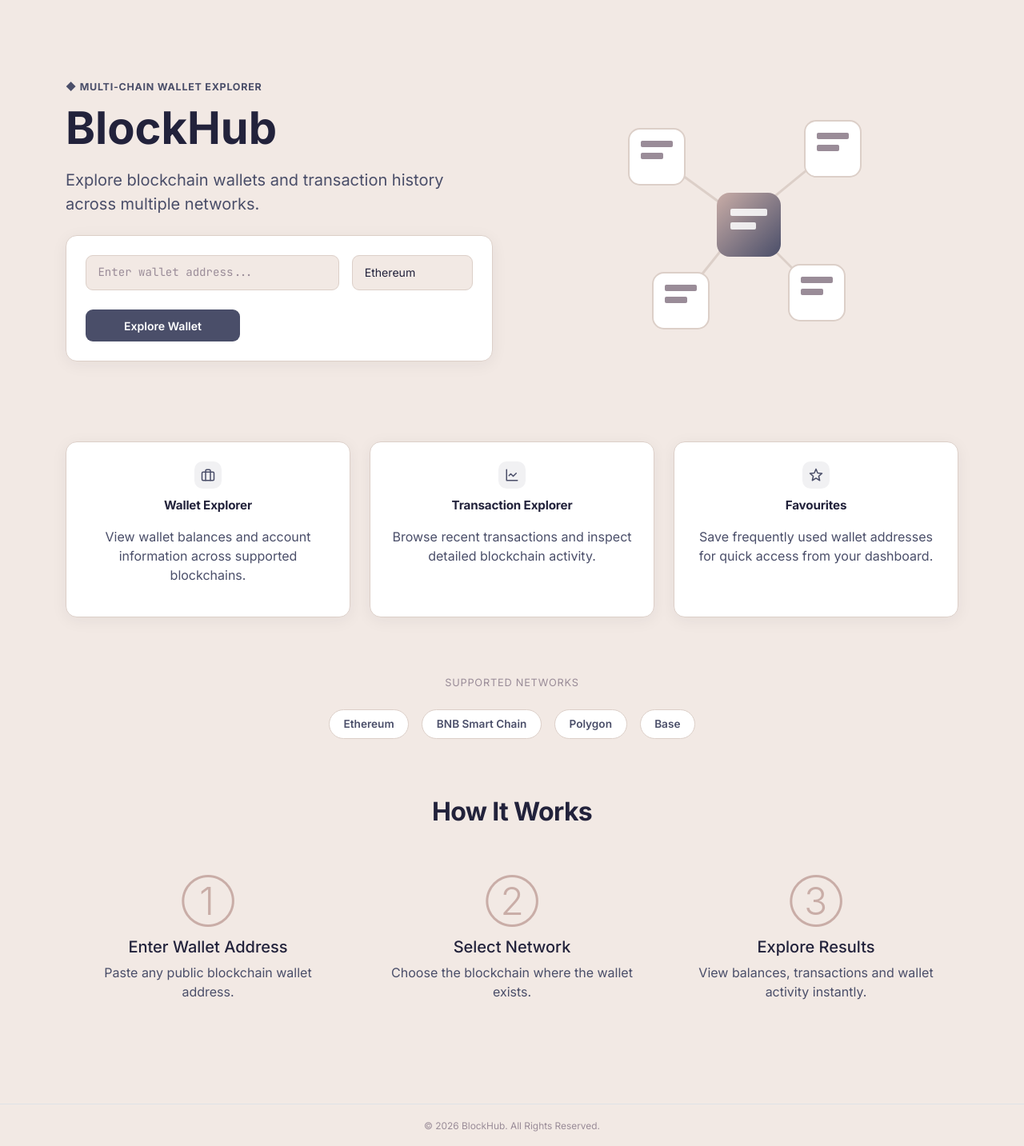
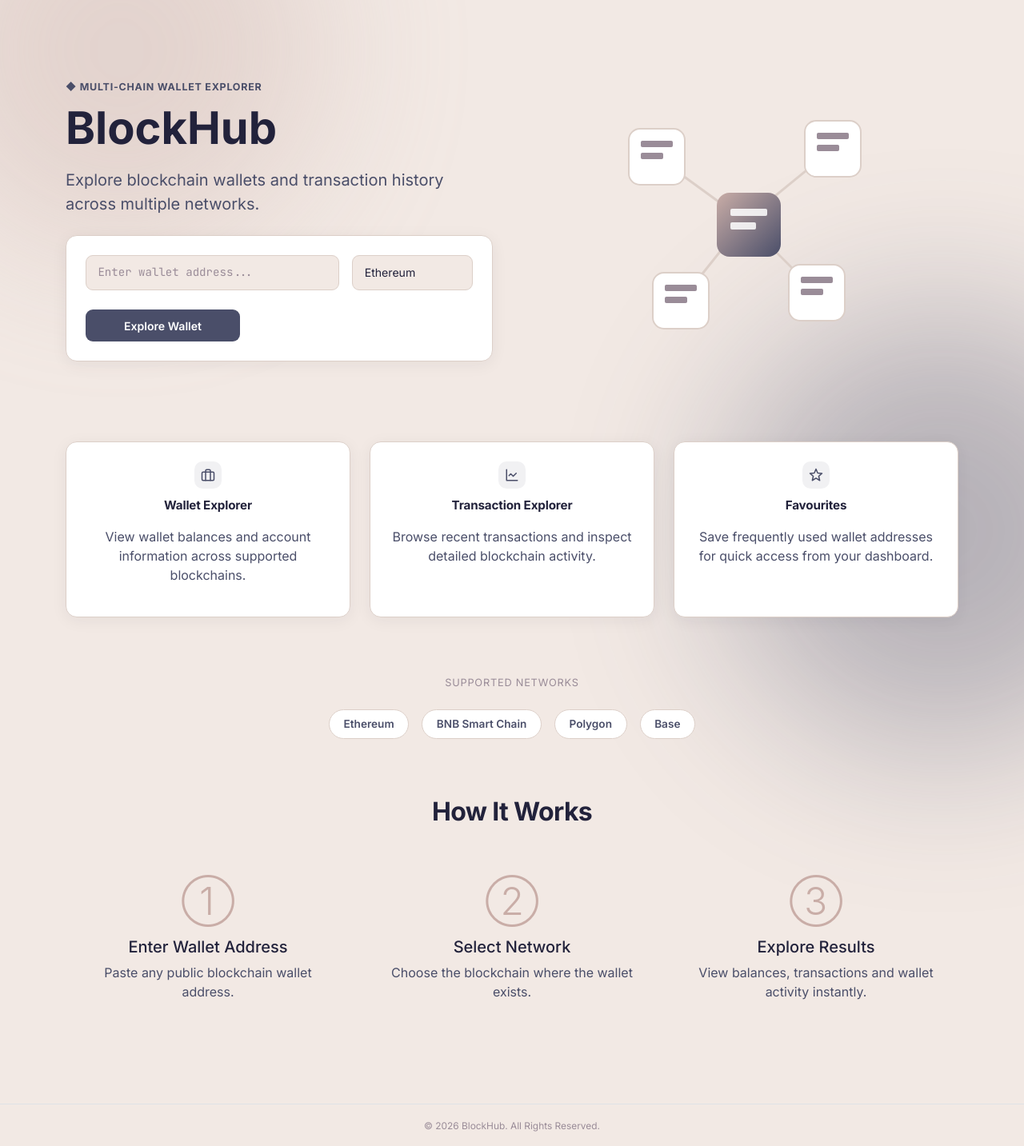
Before and after one commit to abdullahfarooqofficial/BlockHub, a Flask app: page / in a window 1280 px wide. Shown: the part 66-1499 px from the top of the page at 80% size. Run offline with Flask 3, Linux system fonts and the light colour scheme.

Commit message:
index ....

```diff
--- a/static/css/style.css
+++ b/static/css/style.css
@@ -31,6 +31,39 @@ body {
   color: var(--text);
   font-family: var(--font-ui);
   -webkit-font-smoothing: antialiased;
+  position: relative;
+  overflow-x: hidden;
+}
+
+body::before,
+body::after {
+  content: "";
+  position: fixed;
+  width: 480px;
+  height: 480px;
+  border-radius: 50%;
+  filter: blur(90px);
+  opacity: 0.35;
+  z-index: -1;
+  animation: drift 18s ease-in-out infinite alternate;
+}
+
+body::before {
+  background: var(--accent-warm);
+  top: -120px;
+  left: -100px;
+}
+
+body::after {
+  background: var(--accent);
+  bottom: -140px;
+  right: -100px;
+  animation-delay: -9s;
+}
+
+@keyframes drift {
+  from { transform: translate(0, 0) scale(1); }
+  to { transform: translate(40px, 30px) scale(1.15); }
 }
 
 main { flex: 1; }
@@ -428,6 +461,10 @@ h2 {
 .fade-in {
   animation: fadeUp 0.6s ease both;
 }
+
+.fade-in.d1 { animation-delay: 0.1s; }
+.fade-in.d2 { animation-delay: 0.2s; }
+.fade-in.d3 { animation-delay: 0.3s; }
 .eyebrow {
   color: var(--accent);
   font-size: 0.78rem;
--- a/templates/index.html
+++ b/templates/index.html
@@ -245,7 +245,7 @@ block content %}
 <!-- Features -->
 <section class="py-5">
   <div class="row g-4">
-    <div class="col-md-4">
+    <div class="col-md-4 fade-in">
       <div class="card h-100 p-4 text-center feature-card">
         <div class="stat-icon">
           <svg
@@ -269,7 +269,7 @@ block content %}
       </div>
     </div>
 
-    <div class="col-md-4">
+    <div class="col-md-4 fade-in d1">
       <div class="card h-100 p-4 text-center feature-card">
         <div class="stat-icon">
           <svg
@@ -292,7 +292,7 @@ block content %}
       </div>
     </div>
 
-    <div class="col-md-4">
+    <div class="col-md-4 fade-in d2">
       <div class="card h-100 p-4 text-center feature-card">
         <div class="stat-icon">
           <svg
@@ -346,7 +346,7 @@ block content %}
   <h2 class="fw-bold mb-5">How It Works</h2>
 
   <div class="row">
-    <div class="col-md-4">
+    <div class="col-md-4 fade-in">
       <div class="p-3">
         <div class="display-5 mb-3" style="color: var(--accent-warm)">①</div>
 
@@ -358,7 +358,7 @@ block content %}
       </div>
     </div>
 
-    <div class="col-md-4">
+    <div class="col-md-4 fade-in d1">
       <div class="p-3">
         <div class="display-5 mb-3" style="color: var(--accent-warm)">②</div>
 
@@ -370,7 +370,7 @@ block content %}
       </div>
     </div>
 
-    <div class="col-md-4">
+    <div class="col-md-4 fade-in d2">
       <div class="p-3">
         <div class="display-5 mb-3" style="color: var(--accent-warm)">③</div>
 
```
